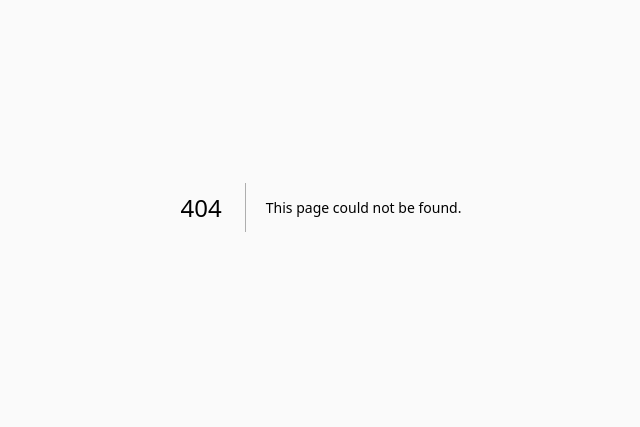
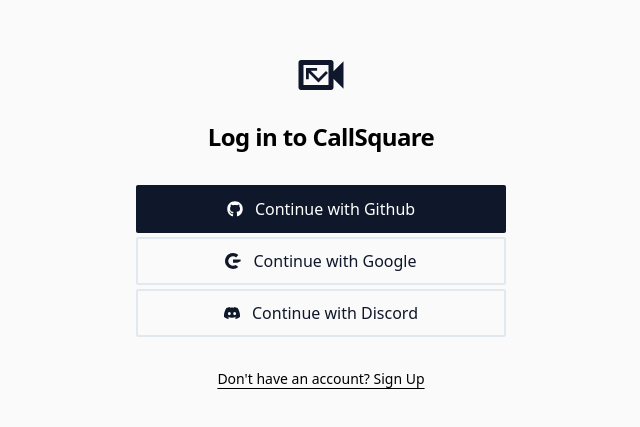
Before and after one commit to seniordev1012/callsquare-nextjs-meeting-platform, a Next.js app: page /login in a window 1280 px wide. Before the commit this address had no page. Shown: the part 193-620 px from the top of the page, without its empty margins (319-959 px from the left). Built offline with nearby package versions, Linux system fonts and the light colour scheme.

Commit message:
feat: login page and social auth form

```diff
--- /dev/null
+++ b/src/app/(auth)/login/page.tsx
@@ -0,0 +1,33 @@
+import { type Metadata } from "next"
+import Link from "next/link"
+import { Icons } from "~/components/icons"
+import SocialAuthForm from "~/components/social-auth-form"
+
+export const metadata: Metadata = {
+  title: "Login",
+  description: "Login to your account",
+}
+
+export default function LoginPage() {
+  return (
+    <main className="container flex h-screen w-screen mx-auto flex-col items-center justify-center">
+      <div className="mx-auto flex flex-col justify-center gap-8 w-[330px] sm:w-[370px] ">
+          <div className="w-full flex justify-center -mb-9">
+            <Icons.camera height={100} width={70}/>
+          </div>
+          <h1 className="text-2xl font-semibold tracking-tight text-center">
+            Log in to CallSquare
+          </h1>
+        <SocialAuthForm />
+        <p className="px-8 text-center text-sm text-muted-foreground">
+          <Link
+            href="/register"
+            className="hover:text-brand underline underline-offset-4"
+          >
+            Don&apos;t have an account? Sign Up
+          </Link>
+        </p>
+      </div>
+    </main>
+  )
+}
--- /dev/null
+++ b/src/components/social-auth-form.tsx
@@ -0,0 +1,21 @@
+import React from 'react'
+import { Icons } from './icons'
+
+export default function SocialAuthForm (){
+  return (
+    <section className='w-full mx-auto flex flex-col gap-1'>
+        <button className='w-full h-12 bg-slate-900 flex gap-3 text-white justify-center items-center rounded-sm'>
+            <Icons.github color='white' width="16" height="16"/>
+            Continue with Github
+        </button>
+        <button className='w-full h-12 border-2 border-slate-200 text-slate-900 flex gap-3 justify-center items-center rounded-sm'>
+            <Icons.google color='#0f172a' width="16" height="16"/>
+            Continue with Google
+        </button>
+        <button className='w-full h-12 border-2 border-slate-200 text-slate-900 flex gap-3 justify-center items-center rounded-sm'>
+            <Icons.discord color='#0f172a' width="16" height="16"/>
+            Continue with Discord
+        </button>
+    </section>
+  )
+}
```
